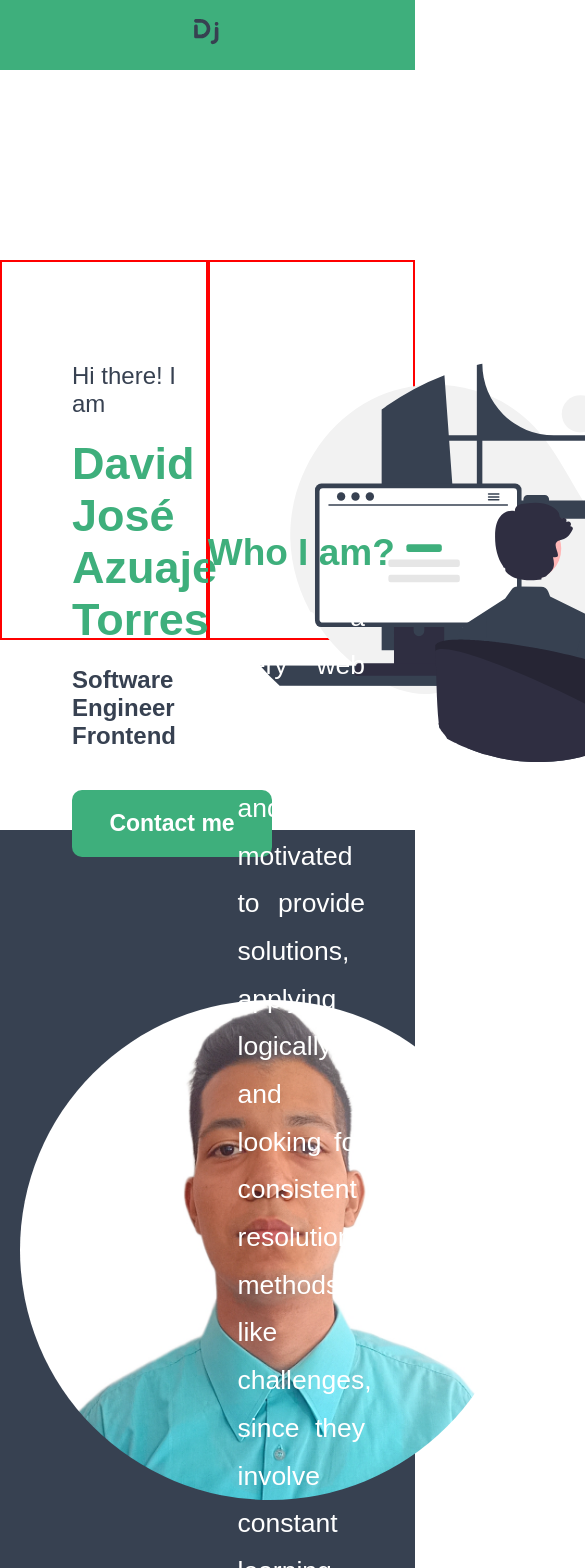
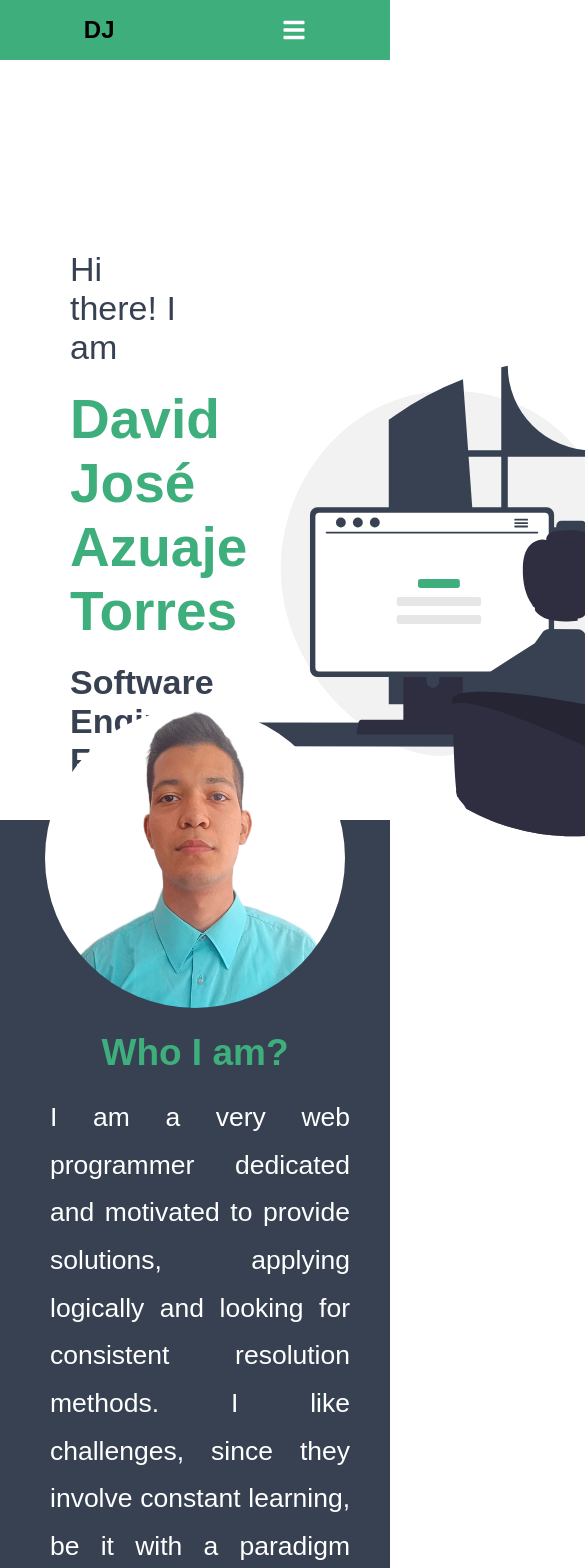
Before and after one commit to dazuaje/portfolio-react, a React (Create React App) app: page / in a window 390 px wide. Shown: the top 1568 px of the page, 585 px wide, since content can reach past the window. Built offline with nearby package versions, Linux system fonts and the light colour scheme.

Commit message:
Modifications and update responsive navbar

```diff
--- a/package.json
+++ b/package.json
@@ -9,8 +9,10 @@
     "@testing-library/jest-dom": "^5.16.5",
     "@testing-library/react": "^13.4.0",
     "@testing-library/user-event": "^13.5.0",
+    "axios": "^1.2.1",
     "react": "^18.2.0",
     "react-dom": "^18.2.0",
+    "react-icons": "^4.6.0",
     "react-scripts": "5.0.1",
     "react-scroll": "^1.8.7",
     "sass": "^1.55.0",
--- a/src/App.js
+++ b/src/App.js
@@ -4,15 +4,21 @@ import Home from './components/Home/Home';
 import AboutMe from './components/AboutMe/AboutMe';
 import Skills from './components/Skills/Skills';
 import Contact from './components/Contact/Contact';
+import Hamburger from './components/Hamburger/Hamburger';
 
 function App() {
   return (
     <div className="App">
       <Navbar />
+
       <Home />
       <AboutMe />
       <Skills />
+      <Hamburger/>
       <Contact />
+
+
+
     </div>
   );
 }
--- a/src/components/AboutMe/AboutMe.scss
+++ b/src/components/AboutMe/AboutMe.scss
@@ -60,3 +60,28 @@
 
 
 }
+@media (max-width: 768px){
+    .aboutMe{
+        &__image__container{
+            width: 100%;
+        }
+        &__image{
+            width: 300px;
+            height: 300px;
+        }
+        &__content__container{
+            width: 100%;
+        }
+        &__content--description{
+          width: 300px;
+        }
+    }
+}
+@media (max-width: 1025px){
+    .aboutMe{
+
+flex-direction: column;
+
+
+    }
+}
--- a/src/components/Contact/Contact.scss
+++ b/src/components/Contact/Contact.scss
@@ -0,0 +1,15 @@
+.contact{
+margin: 0 auto;
+width: 100%;
+text-align: center;
+background-color: green;
+}
+.contact__form__section{
+    display: flex;
+}
+@media  screen and (min-width: 1000px) {
+    .contact{
+        background-color: red;
+    }
+
+}
--- /dev/null
+++ b/src/components/Hamburger/Hamburger.js
@@ -0,0 +1,13 @@
+import React from 'react'
+import { FaBeer } from 'react-icons/fa';
+const Hamburger = () => {
+   // console.log(hamburger);
+  return (
+    <div>Hamburger
+
+    <FaBeer/>
+    </div>
+  )
+}
+
+export default Hamburger
--- a/src/components/Home/Home.scss
+++ b/src/components/Home/Home.scss
@@ -1,77 +1,86 @@
 @import '../../sassStyles/variables';
-.home{
+
+.home {
     height: 90vh;
     display: flex;
     justify-content: center;
     align-items: center;
-    &__content{
-        padding-top:100px;
+
+    &__content {
+        padding-top: 00px;
         width: 50%;
         padding-left: 70px;
     }
-    &__content--greeting{
-        font-size: 24px;
+
+    &__content--greeting {
+        font-size: 34px;
         color: $Blue;
     }
-    &__content--name{
+
+    &__content--name {
         color: $Cyan;
-        font-size: 45px;
+        font-size: 55px;
         margin-top: 20px;
     }
-    &__content--jobPosition{
+
+    &__content--jobPosition {
         color: $Blue;
         font-weight: bold;
-        font-size: 24px;
+        font-size: 34px;
         margin: 20px 0;
     }
-    &__content--cta{
-            padding: 20px 0;
+
+    &__content--cta {
+        padding: 20px 40px;
         border-radius: 10px;
         margin-top: 20px;
-            width: 200px;
+        width: 250px;
         background-color: $Cyan;
         color: $White;
         font-weight: 600;
-            font-size: 23px;
+        font-size: 30px;
         border: none;
         box-shadow: inset 0 0 0 0 $Blue;
-            transition:cubic-bezier(0.215, 0.610, 0.355, 1) 0.3s;
+        transition: cubic-bezier(0.215, 0.610, 0.355, 1) 0.3s;
     }
-        &__content--cta:hover{
+
+    &__content--cta:hover {
         box-shadow: inset 0 100px 0 0 $Blue ;
     }
-    &__homeImage{
+
+    &__homeImage {
         height: 100%;
         width: 50%;
+        text-align: center;
     }
-    &__homeImage--image{
-        padding-left:50px;
-        width: 600px;
-        height: 600px;
+
+    &__homeImage--image {
+        padding-left: 50px;
+        width: 700px;
+        height: 700px;
     }
 }
 
-@media  (max-width: 768px) {
+@media (max-width: 768px) {
 
 
-  .home{
+    .home {
 
-      &__content{
-          border: 2px solid red;
+        &__content {
+
             width: 50%;
             height: 50%;
         }
-        &__homeImage{
-            border: 2px solid red;
+
+        &__homeImage {
+
             width: 50%;
             height: 50%;
         }
     }
 }
+
 /*
         */
 
-@media  (max-width: 415px) {
-
-
-}
+@media (max-width: 415px) {}
--- a/src/components/NavBar/Navbar.js
+++ b/src/components/NavBar/Navbar.js
@@ -1,17 +1,30 @@
-import React from 'react';
-import djLogo from '../../Assets/djLogo.svg';
-import { Switch } from '@mui/material';
+import React, {useRef} from 'react';
+//import djLogo from '../../Assets/djLogo.svg';
+//import { Switch } from '@mui/material';
 import { Link } from 'react-scroll';
 import './Navbar.scss';
+import { FaBars } from 'react-icons/fa';
+import { VscClose } from 'react-icons/vsc'
+
 
 const Navbar = () => {
+
+
+  const refBurger = useRef(null);
+
+  const onToggleMenu = () => {
+    refBurger.current.classList.toggle('active');
+  }
   return (
     <nav className='nav'>
       <ul className='nav__list'>
+        {/*
+        <img className='nav__item--logo' src={djLogo} alt="djLogo" />
+ */}
+        <h1 className="nav__item--logo">DJ</h1>
 
-        <img className='nav__item--logo' src={djLogo} alt="djLogo" />
 
-        <div className="nav__item__container">
+        <div className="nav__item__container" ref={refBurger}>
 
           <li className='nav__item'><Link className="nav__item--anchor inicioLang"> Home </Link></li>
           <li className='nav__item'><Link to="AboutMe" spy={true} smooth={true} offset={0} duration={500} className="nav__item--anchor sobreLang"> About me </Link></li>
@@ -19,8 +32,8 @@ const Navbar = () => {
           <li className='nav__item'><Link className="nav__item--anchor proyectosLang"> Project </Link></li>
           <li className='nav__item'><Link className="nav__item--anchor contactLang"> Contact </Link></li>
         </div>
-        {/*
-       */}
+        <FaBars size={24} style={{color: '#fff', cursor: 'pointer'}} className="burgerIcon" onClick={onToggleMenu}/>
+       {/* <VscClose size={34}  className="closeIcon"/>*/}
 
 
       </ul>
--- a/src/components/NavBar/Navbar.scss
+++ b/src/components/NavBar/Navbar.scss
@@ -1,65 +1,59 @@
-@import '../../sassStyles/variables';
-@import '../../sassStyles/typography';
+@import "../../sassStyles/variables";
+@import "../../sassStyles/typography";
+@import url("https://fonts.googleapis.com/css2?family=Fira+Code:wght@700&family=Mukta&display=swap");
 
-.nav{
+.nav {
   background-color: $Cyan;
-    &__list{
   display: flex;
+  height: 60px;
+  justify-content: space-around;
+
+  &__list {
+    display: flex;
+    width: 100%;
     align-items: center;
-        justify-content:space-around;
+    justify-content: space-around;
+  }
 
-    }
-    &__item--logo{
-        width: 100px;
-        cursor: pointer;
-    }
-    &__item__container{
-        display: flex;
-        width: 45%;
-        justify-content: space-between;
-    }
-    &__item{
-        list-style: none;
-        cursor: pointer;
-    }
-    &__item--anchor{
-        text-decoration: none;
-        color: $White;
-        font-size: 20px;
-        font-weight: 600;
-        font-family: $SpartanFont;
-        transition: color .2s linear;
-    }
-    &__item--anchor:hover{
-        color: $Blue;
-    }
-    #burguer--menu{
+  &__item__container {
     display: none;
   }
 
+  &__item__container.active {
+    display: flex;
+    position: absolute;
+    flex-direction: column;
+    background-color: $Cyan;
+    width: 97.5vw;
+    height: 95%;
+    justify-content: center;
+    align-items: center;
+    top: 3em; //1.7
+    transform: translateX(0px);
   }
-@media  (max-width: 768px) {
-
-    .nav{
-        &__item__container{
-            width: 70%;
-            justify-content: space-evenly;
+  &__item {
+    list-style: none;
+    margin: 2rem 10px;
+  }
+  &__item--anchor {
+    font-size: 25px;
+    cursor: pointer;
+    color: white;
   }
 }
-    #burguer--menu{
+
+@media screen and (min-width: 600px) {
+  .nav {
+    background-color: yellow;
+    &__item__container {
+      display: flex;
+      width: 45rem; //700px
+    }
+    &__item {
+      border: 2px solid red;
+    }
+  }
+  .burgerIcon {
     display: none;
   }
 }
-@media  (max-width: 415px) {
-
-    .nav{
-        &__item__container{
-            display: none;
-        }
-    }
-    #burguer--menu{
-        display: flex;
-        border: 2px solid red;
-    }
-
-}
--- a/src/components/Skills/Skills.scss
+++ b/src/components/Skills/Skills.scss
@@ -1,17 +1,19 @@
 @import '../../sassStyles/variables';
 
-.skills{
+.skills {
     height: 100vh;
     padding-top: 20px;
     background-color: $White;
-    &--title{
+
+    &--title {
         text-align: center;
         margin: 40px 0px 20px 0;
         font-size: 40px;
         letter-spacing: 4px;
         color: $Blue;
     }
-    &__logo__container{
+
+    &__logo__container {
         justify-content: center;
         align-items: center;
         margin: auto;
@@ -21,7 +23,8 @@
         height: 170px;
         margin-top: 20px;
     }
-    &__logo__card{
+
+    &__logo__card {
         //border: 2px solid $Cyan;
         box-shadow: 0 4px 10px rgba(14, 49, 40, 0.15);
         height: 120px;
@@ -30,17 +33,19 @@
         border-radius: 20px;
         transition: transform .6s linear;
     }
-    &__logo{
+
+    &__logo {
         margin-top: 50px;
         width: 70px;
         height: 70px;
         margin: 5px 35px;
         cursor: pointer;
 
-     //   filter: grayscale(100%);
+        //   filter: grayscale(100%);
         transition: filter 0.3s ease-in-out;
     }
-    &--description{
+
+    &--description {
         display: flex;
         justify-content: center;
         margin-top: 5px;
@@ -49,10 +54,22 @@
         text-align: center;
     }
 }
-.skills__logo__card:hover .skills__logo{
+
+.skills__logo__card:hover .skills__logo {
     filter: grayscale(0);
 }
-.skills__logo__card:hover{
+
+.skills__logo__card:hover {
     transform: translateY(-10px);
     cursor: pointer;
 }
+
+
+@media (max-width:1025px) {
+    .skills__logo__card {
+
+        height: 10px;
+        width: 120px;
+
+    }
+}
```
Also changed, not shown: src/App.css (+12 -1 lines), 1 other file (tests, documents, lock files or other folders). Lines whose indentation alone changed are shown as unchanged.
